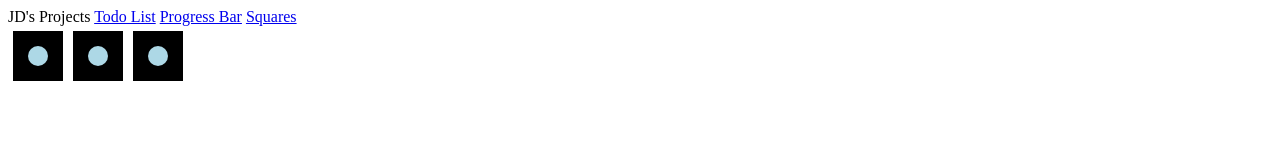
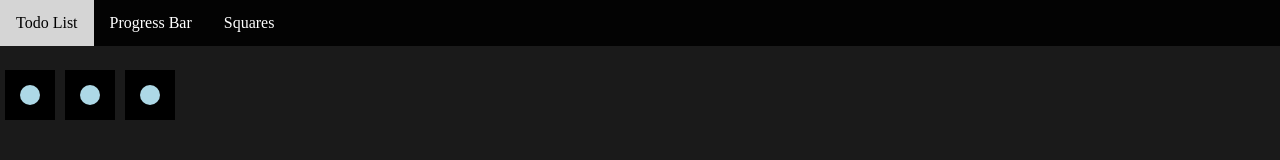
Before and after one commit to jefti558/todoList, a plain HTML site: page squares.html in a window 1280 px wide. Drawn offline with Linux system fonts and the light colour scheme.

Commit message:
better toolbar

```diff
--- a/squares.html
+++ b/squares.html
@@ -1,3 +1,5 @@
+<link rel="stylesheet" href="styles.css">
+
 <style>
     .square {
         width: 50px;
@@ -23,12 +25,12 @@
 </style>
 <body>
     <div class="navbar">
-        JD's Projects
         <a href="index.html">Todo List</a>
         <a href="progress.html">Progress Bar</a>
         <a href="squares.html">Squares</a>
       </div>
 
+    <div class="content">
         <div class="square">
             <div class="circle"></div>
         </div>
@@ -38,4 +40,7 @@
         <div class="square">
             <div class="circle"></div>
         </div>
+    </div>
+
+
 </body>
--- a/styles.css
+++ b/styles.css
@@ -18,6 +18,10 @@ body {
 
 div {
     color: white;
+}
+
+.content {
+    margin-top: 65px;
 }
 
 .btn {
@@ -44,12 +48,24 @@ div {
 .navbar {
     overflow: hidden;
     background-color: rgba(0, 0, 0, 0.87);
-    padding: 5px;
     width: 100%;
-    height: 55px;
     position: fixed;
     box-sizing: border-box;
     top: 0px;
+}
+
+.navbar a {
+    height: 100%;
+    float: left;
+    text-align: center;
+    padding: 14px 16px;
+    text-decoration: none;
+    color: white;
+}
+
+.navbar a:hover {
+    background-color: rgba(255, 255, 255, 0.836);
+    color: black;
 }
 
 .EmptyBar {
```
Also changed, not shown: index.html (+0 -1 lines), progress.html (+5 -6 lines). Lines whose indentation alone changed are shown as unchanged.
